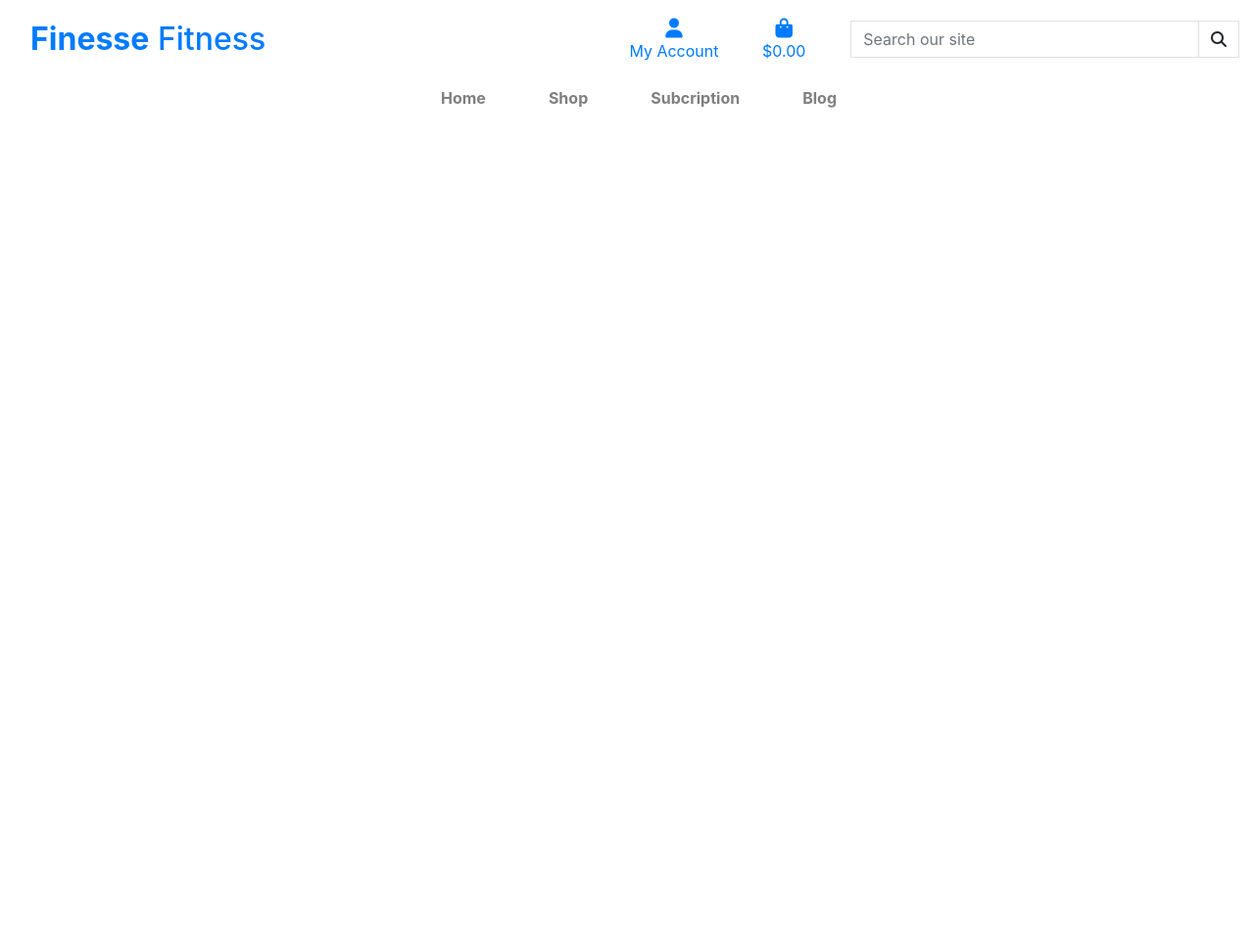
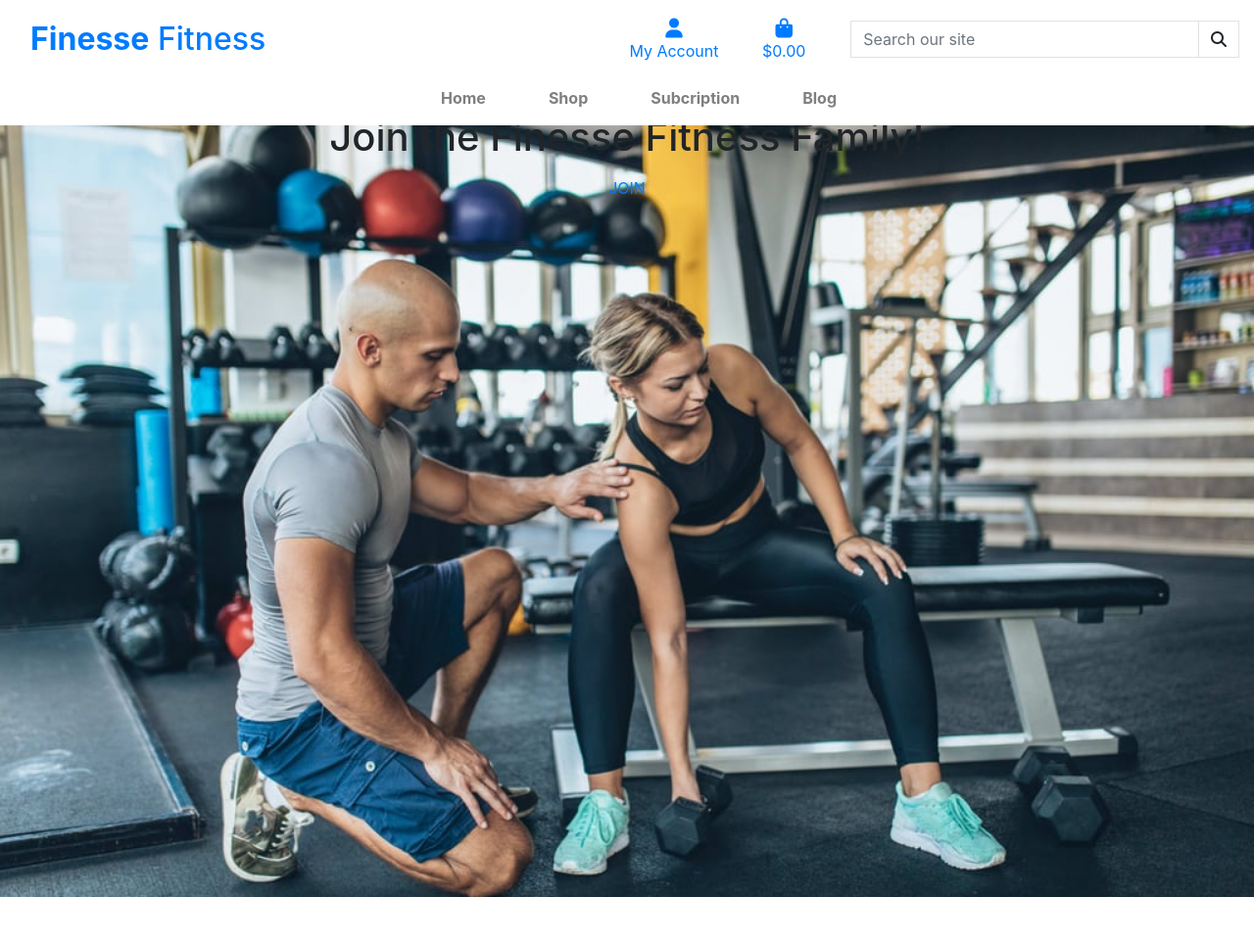
Before and after one commit to Richiefinegan11/finesse_fitness, a Django app: page / in a window 1280 px wide. Shown: the whole page at 98% size. Before the commit the page ends 110 px from the top, so only its background shows below. Run offline with Django 3.2, Linux system fonts and the light colour scheme; some libraries are stand-ins or nearby versions; some web fonts are replaced.

Commit message:
Added content to home template and style, changed database settings

```diff
--- a/home/templates/home/index.html
+++ b/home/templates/home/index.html
@@ -12,18 +12,18 @@
 {% endblock %}
 
 {% block content %}
-    <!-- <div class="container h-100">
-        <div class="row h-100">
-            <div class="col-7 col-md-6 my-auto">
-                <h1 class="display-4 logo-font text-black">
-                    Join the Finesse Fitness Family!
-                </h1>
-                <div class="my-5">
-                    <h4>
-                        <a href="" class="shop-now-button btn btn-lg rounded-0 text-uppercase py-3">Join Here!</a>
-                    </h4>
+    <!-- Hero Image-->
+    <div class="container-flex">
+        <div class="home-page">
+            <div class="home-page-content d-flex align-items-end">
+                <div class="mx-auto text-center landing-text-container">
+                    <h1 class="txt-steel mb-3">Join the Finesse Fitness Family!</span></h1>
+                    <p class="w-75 mx-auto"></p>
+                    <div class="my-3 mt-md-3 mb-md-5">
+                        <a href="#" class="button text-uppercase">Join</a>
+                    </div>
                 </div>
             </div>
         </div>
-    </div> -->
+    </div>
 {% endblock %}
--- a/static/css/base.css
+++ b/static/css/base.css
@@ -1,3 +1,16 @@
 html {
     height: 100%;
 }
+
+.header-container {
+    padding-top: 164px;
+}
+
+/* Hero image */
+.home-page {
+    height: 100vh;
+    background: url('/media/landing-page.jpg') no-repeat center top;
+    position: relative;
+    top: -3rem;
+    background-size: cover;
+}
--- a/templates/base.html
+++ b/templates/base.html
@@ -18,7 +18,6 @@
         <link rel="preconnect" href="https://fonts.gstatic.com">
         <link href="https://fonts.googleapis.com/css2?family=Lexend+Mega&display=swap" rel="stylesheet">
         <link rel="stylesheet" href="{% static 'css/base.css' %}">
-
     {% endblock %}
 
     {% block extra_css %}
```
Also changed, not shown: finesse_fitness/settings.py (+4 -4 lines).
